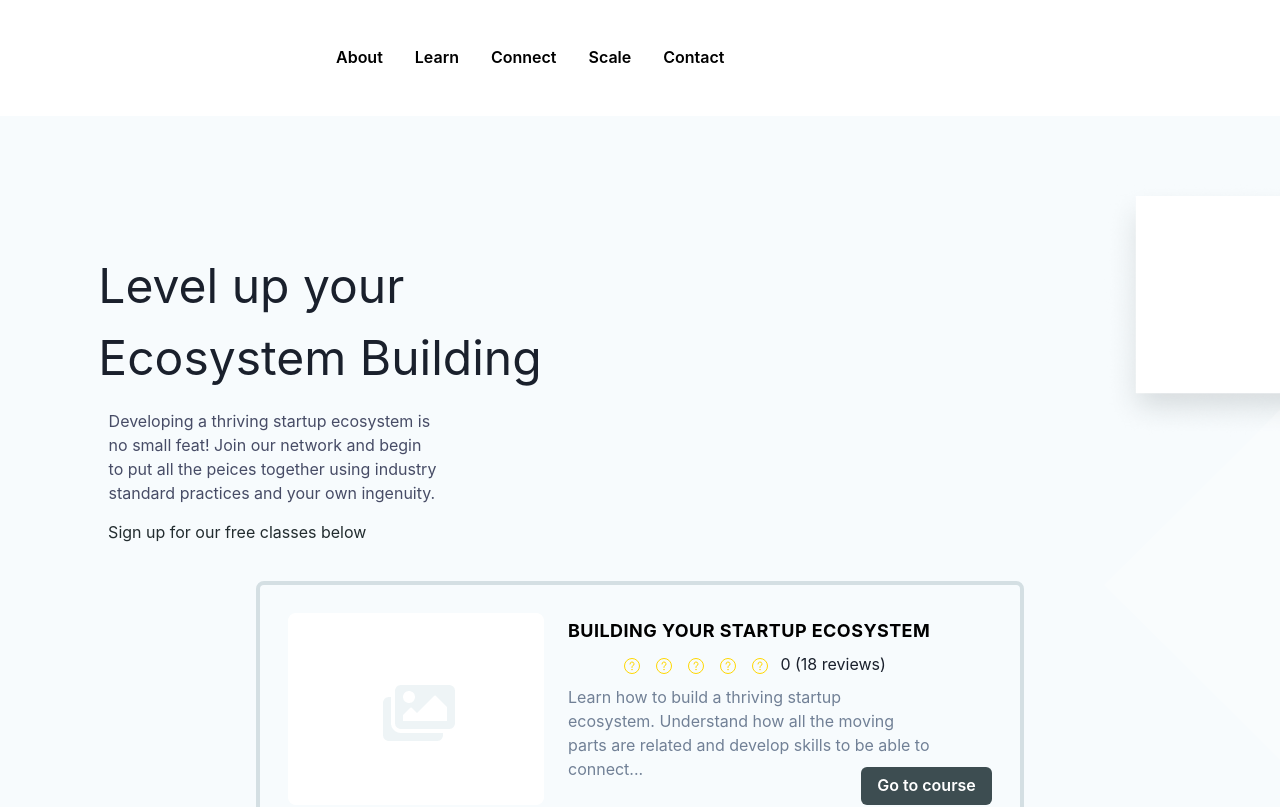
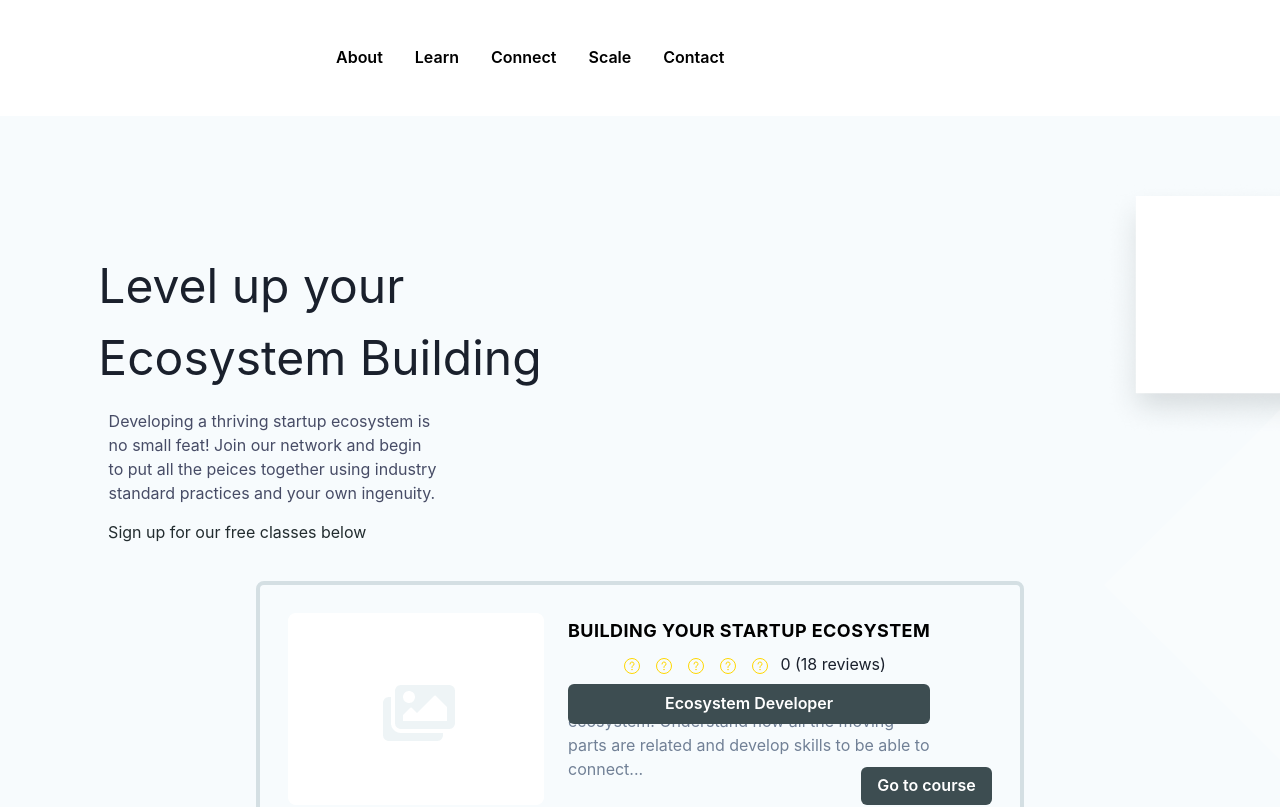
Before and after one commit to ecosystemos/ecosystem-knowledge, a React (Create React App) app: page /landing in a window 1280 px wide. Shown: the top 807 px of the page. Built offline with nearby package versions, Linux system fonts and the light colour scheme; some icons are missing.

Commit message:
deployment

```diff
--- a/src/components/Card.jsx
+++ b/src/components/Card.jsx
@@ -13,7 +13,7 @@ import StarRating from '../components/StarRating';
 
 
 function Card(props) {
-  const { product, summary, longLine } = props;
+  const { product, summary, longLine, ecosystemdeveloper } = props;
 
   return (
     <Box
@@ -63,6 +63,9 @@ function Card(props) {
         <Text fontSize='16px' position='absolute' top='60px' color="gray.500">
           {longLine}
         </Text>
+        <Button  color='#FFFFFF' _hover={{  background: "static",    color: "white", }} fontFamily='body' bgColor='#3D4D51'>
+            <Link>Ecosystem Developer</Link>
+        </Button>
       </Stack>
         <Button  width="131px"  alignSelf='flex-end' height='38px' color='#FFFFFF' _hover={{  background: "static",    color: "white", }} fontFamily='body' bgColor='#3D4D51'>
             <Link>Go to course</Link>
```
